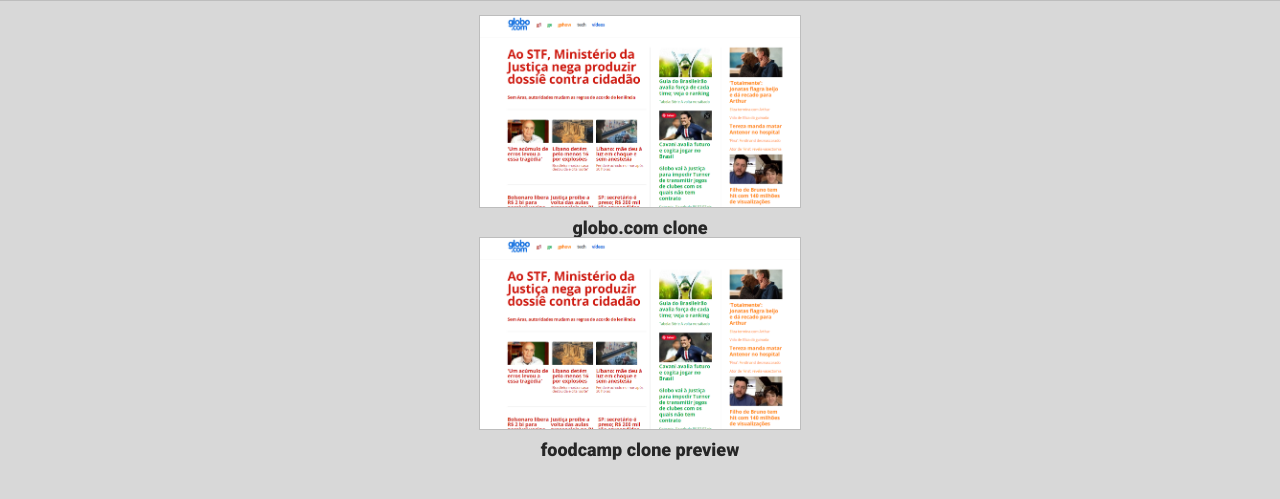
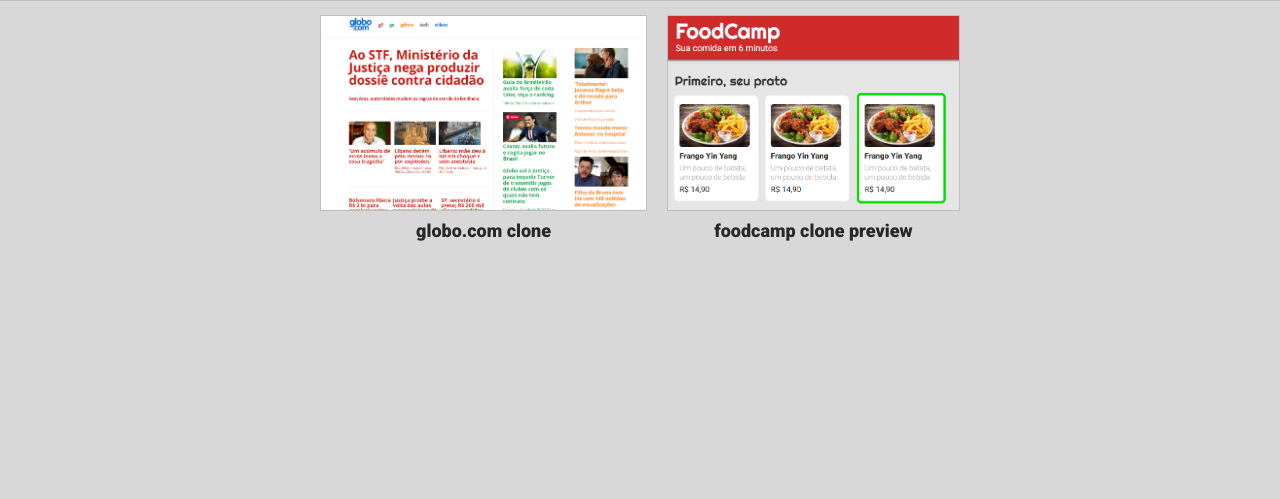
Before and after one commit to miquelonlucas/miquelonlucas.github.io, a plain HTML site: page index.html in a window 1280 px wide. Shown: the part 65-564 px from the top of the page. Drawn offline with Linux system fonts and the light colour scheme.

Commit message:
added foodcamp preview image and added flexbox to the main page

```diff
--- a/index.html
+++ b/index.html
@@ -36,9 +36,9 @@
                 <p>globo.com clone</p>
             </div>
 
-            <div class="example">
+            <div style="margin-left: 20px;" class="example">
                 <a href="\foodcamp\index.html">
-                    <img style="opacity: 1;" src="\preview-globo.png" alt="preview globo.com">
+                    <img src="\foodcamp preview.png" alt="preview globo.com">
                 </a>
                 <p>foodcamp clone preview</p>
             </div>
--- a/style.css
+++ b/style.css
@@ -154,10 +154,14 @@ table {
     width: 80%;
     margin: auto;
     padding-top: 14px;
+    display: flex;
+    flex-direction: row;
+    justify-content: center;
+
 }
 
 .projects-row img{
-    width: 320px;
+    height: 194px;
     border: 1px solid #BDBDBD;
 }
 
```
Also changed, not shown: foodcamp preview.png (added).
